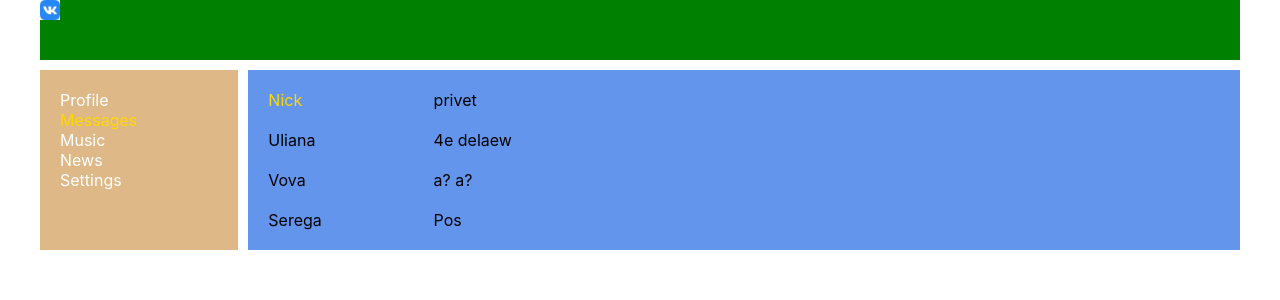
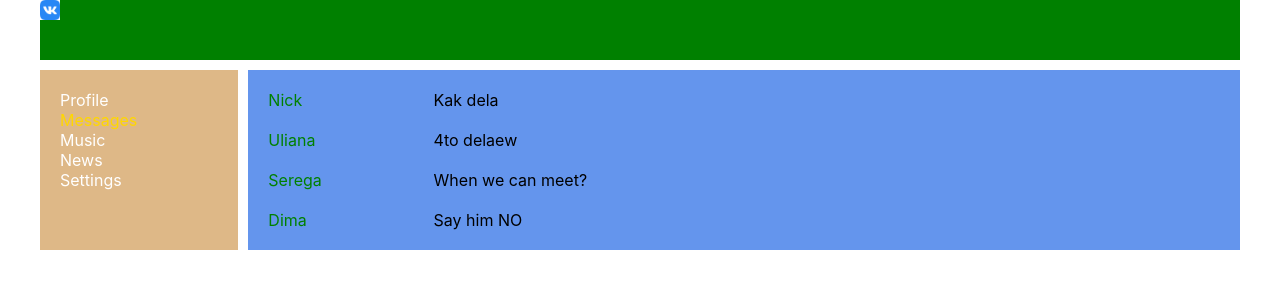
Before and after one commit to KolesnikN/way, a React (Create React App) app: page /dialogs in a window 1280 px wide. Shown: the top 300 px of the page. Built offline with nearby package versions, Linux system fonts and the light colour scheme.

Commit message:
add props usage in message and little refactor the code

```diff
--- a/src/components/Dialogs/Dialogs.jsx
+++ b/src/components/Dialogs/Dialogs.jsx
@@ -1,31 +1,37 @@
 import React from 'react'
 import cssClass from './Dialogs.module.css'
+import {NavLink} from "react-router-dom";
+
+const Message = (props) => {
+    return <div className={cssClass.messages}>{props.message}</div>
+}
+
+const Dialog = (props) => {
+    let path = '/dialogs/' + props.id;
+    return (
+        <div className={cssClass.dialogsItems + ' ' + cssClass.active}>
+            <NavLink to={path} activeClassName={cssClass.activeLink}>{props.name}</NavLink>
+        </div>
+    )
+}
 
 const Dialogs = (props) => {
     return (
         <div className={cssClass.dialogs}>
             <div className={cssClass.dialogsItems}>
-                <div className={cssClass.dialogsItems + ' ' + cssClass.active}>
-                    Nick
-                </div>
-                <div className={cssClass.dialogsItems}>
-                    Uliana
-                </div>
-                <div className={cssClass.dialogsItems}>
-                    Vova
-                </div>
-                <div className={cssClass.dialogsItems}>
-                    Serega
-                </div>
+                <Dialog name="Nick" id="1"/>
+                <Dialog name="Uliana" id="2"/>
+                <Dialog name="Serega" id="3"/>
+                <Dialog name="Dima" id="4"/>
             </div>
             <div className={cssClass.messages}>
-                <div className={cssClass.messages}>privet</div>
-                <div className={cssClass.messages}>4e delaew</div>
-                <div className={cssClass.messages}>a? a?</div>
-                <div className={cssClass.messages}>Pos</div>
+                <Message message="Kak dela"/>
+                <Message message="4to delaew"/>
+                <Message message="When we can meet?"/>
+                <Message message="Say him NO"/>
             </div>
         </div>
-    )
+    );
 }
 
 export default Dialogs;
--- a/src/components/Dialogs/Dialogs.module.css
+++ b/src/components/Dialogs/Dialogs.module.css
@@ -7,8 +7,14 @@
     padding: 10px;
 }
 
-.dialogsItems .active {
+.dialogsItems a {
+    color: green;
+    text-decoration: none;
+}
+
+.dialogsItems .activeLink {
     color: gold;
+    text-decoration: none;
 }
 
 .messages {
--- a/src/components/Profile/MyPosts/MyPosts.jsx
+++ b/src/components/Profile/MyPosts/MyPosts.jsx
@@ -4,11 +4,13 @@ import cssClass from './MyPosts.module.css'
 
 const MyPosts = () => {
   return (
-    <div>
-      My posts
+    <div className={cssClass.postBlock}>
+        <h3>My posts</h3>
       <div>
         <textarea></textarea>
-        <button>Add post</button>
+      </div>
+        <div>
+        <button className={cssClass.addPost}>Add post</button>
       </div>
       <div className='posts'>
         <Post message={"Privet kak dela to?"} likes={"2"}/>
--- a/src/components/Profile/MyPosts/MyPosts.module.css
+++ b/src/components/Profile/MyPosts/MyPosts.module.css
@@ -6,3 +6,11 @@
 .item {
   color: green;
 }
+
+.postBlock {
+  padding: 10px;
+}
+
+.addPost {
+  align-items: center;
+}
--- a/src/components/Profile/Profile.jsx
+++ b/src/components/Profile/Profile.jsx
@@ -1,18 +1,17 @@
 import MyPosts from './MyPosts/MyPosts';
 import React from 'react'
 import cssClass from './Profile.module.css'
+import ProfileInfo from "./ProfileInfo/ProfileInfo";
 
 const Profile = () => {
     return (
         <div>
-            <img
-                src="https://png.pngtree.com/thumb_back/fh260/background/20200714/pngtree-modern-double-color-futuristic-neon-background-image_351866.jpg"></img>
             <div>
-                avatar+description
+                <ProfileInfo/>
+                <MyPosts/>
             </div>
-            <MyPosts/>
         </div>
-    )
+    );
 }
 
 export default Profile;
--- a/src/components/Profile/ProfileInfo/ProfileInfo.jsx
+++ b/src/components/Profile/ProfileInfo/ProfileInfo.jsx
@@ -1,18 +1,15 @@
-import MyPosts from './MyPosts/MyPosts';
 import React from 'react'
-import cssClass from './Profile.module.css'
+import cssClass from './ProfileInfo.module.css'
 
-const Profile = () => {
+const ProfileInfo = () => {
     return (
         <div>
-            <img
-                src="https://png.pngtree.com/thumb_back/fh260/background/20200714/pngtree-modern-double-color-futuristic-neon-background-image_351866.jpg"></img>
-            <div>
+            <img src="https://png.pngtree.com/thumb_back/fh260/background/20200714/pngtree-modern-double-color-futuristic-neon-background-image_351866.jpg"></img>
+            <div className={cssClass.descriptionBlock}>
                 avatar+description
             </div>
-            <MyPosts/>
         </div>
-    )
+    );
 }
 
-export default Profile;
+export default ProfileInfo;
--- a/src/components/Profile/ProfileInfo/ProfileInfo.module.css
+++ b/src/components/Profile/ProfileInfo/ProfileInfo.module.css
@@ -0,0 +1,5 @@
+.descriptionBlock {
+    padding: 10px;
+    background-color: aqua;
+    text-align: center;
+}
```
